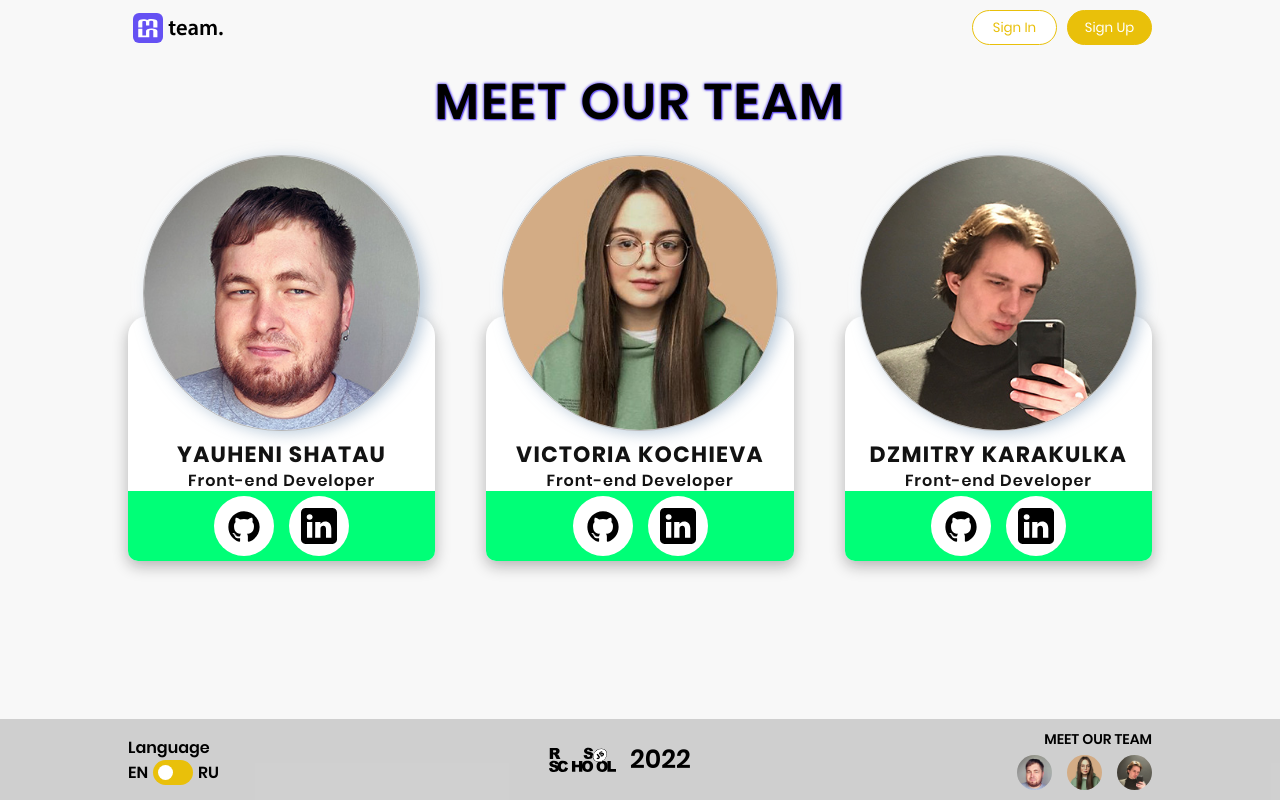
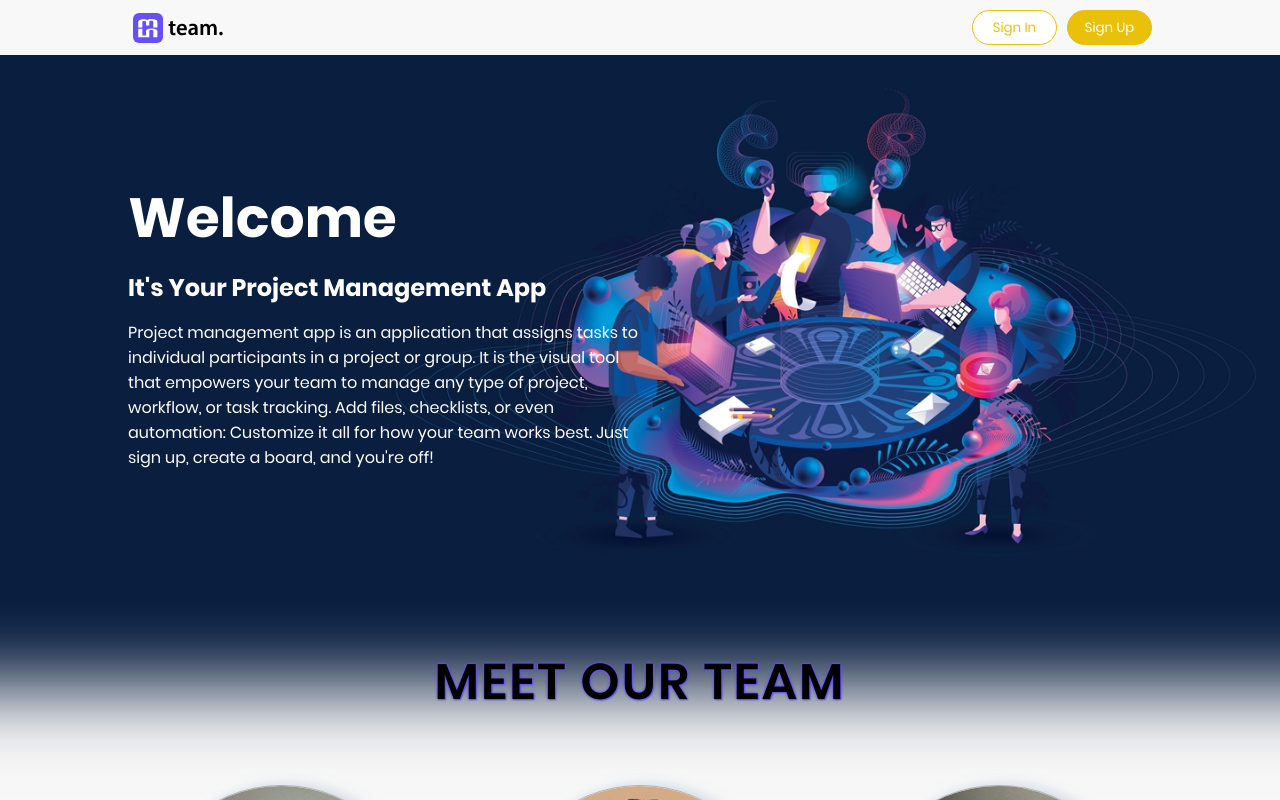
Before and after one commit to jack13only/project-management-app, a React (Create React App) app: page / in a window 1280 px wide. Built offline with nearby package versions, Linux system fonts and the light colour scheme; no server answers.

Commit message:
feat: add styles for welcome page

```diff
--- a/src/features/localization.ts
+++ b/src/features/localization.ts
@@ -55,6 +55,10 @@ export const localizationObj = {
     kochieva: 'Виктория Кочиева',
     karakulka: 'Дмитрий Каракулько',
     doYouWantToChangeUser: 'Выберите нового пользователя',
+    welcome: 'Добро пожаловать',
+    app: 'Ваша система управлениями проектами',
+    aboutProject:
+      'Приложение для управления проектами — это приложение, которое назначает задачи отдельным участникам проекта или группы. Это визуальный инструмент, который позволяет вашей команде управлять любым типом проекта, рабочим процессом или отслеживанием задач. Добавьте файлы, контрольные списки или даже автоматизацию: настройте все так, чтобы ваша команда работала лучше всего. Просто зарегистрируйтесь, создайте доску, и вперед!',
   },
   [enLang]: {
     signIn: 'Sign In',
@@ -109,5 +113,9 @@ export const localizationObj = {
     kochieva: 'Victoria Kochieva',
     karakulka: 'Dzmitry Karakulka',
     doYouWantToChangeUser: 'Choose new task user',
+    welcome: 'Welcome',
+    app: "It's Your Project Management App",
+    aboutProject:
+      "Project management app is an application that assigns tasks to individual participants in a project or group. It is the visual tool that empowers your team to manage any type of project, workflow, or task tracking. Add files, checklists, or even automation: Customize it all for how your team works best. Just sign up, create a board, and you're off!",
   },
 };
--- a/src/pages/welcomePage/WelcomePage.scss
+++ b/src/pages/welcomePage/WelcomePage.scss
@@ -4,20 +4,11 @@
   background-color: $color-grey-white;
 }
 
-.welcome__page {
-  @include flexCenter;
-  flex-direction: column;
-  gap: $base * 3;
-  width: 80%;
-  margin: 0 auto $base * 3 auto;
-
-  @media (max-width: $breakpoint-lg-min) {
-    width: 97%;
-  }
-
+.welcome-page {
   .h2 {
     @include disableSelection;
-    margin-top: $base * 2;
+    margin-top: $base * 10;
+    margin-bottom: $base * 10;
     font-size: $fs-xxxxl;
     text-shadow: 0.063rem 0.063rem 0.063rem $color-purple, 0 0 0.06em $color-purple,
       0 0 0.06em $color-purple;
@@ -29,6 +20,58 @@
     @media (max-width: $breakpoint-md-min) {
       font-size: $fs-xxl;
     }
+  }
+
+  .welcome-page__title {
+    font-size: $base * 11;
+    line-height: $base * 15;
+    margin-bottom: $base * 3;
+  }
+
+  .welcome-page__subtitle {
+    margin-bottom: $base * 3;
+  }
+
+  .welcome-page__content {
+    padding: $base * 25 0;
+    width: 50%;
+    margin-right: auto;
+    color: white;
+
+    @media (max-width: $breakpoint-sm-min) {
+      width: 90%;
+      margin: auto;
+      text-align: center;
+    }
+  }
+
+  .welcome-page__promo {
+    background: #0a1e3f;
+    background-image: url('../../images/YFNLt5hMncNXRFTyJMBGis_ri01GarCduTNi4PLDKgcMxFbphXYXLyaWJDNkFmu.jpg');
+    background-repeat: no-repeat;
+    background-position: 100% center;
+    background-size: contain;
+    box-shadow: 0px -24px 74px 115px rgb(10 30 63);
+
+    @media (max-width: $breakpoint-lg-min) {
+      background-position: 10rem center;
+    }
+
+    @media (max-width: $breakpoint-sm-min) {
+      background: #0a1e3f;
+    }
+  }
+}
+
+.team {
+  @include flexCenter;
+  flex-direction: column;
+  gap: $base * 3;
+  width: 80%;
+  margin: 0 auto $base * 3 auto;
+
+  @media (max-width: $breakpoint-lg-min) {
+    width: 97%;
   }
 }
 
--- a/src/pages/welcomePage/WelcomePage.tsx
+++ b/src/pages/welcomePage/WelcomePage.tsx
@@ -11,7 +11,17 @@ const WelcomePage: FC = () => {
   const { lang } = useAppSelector((state) => state.langStorage);
 
   return (
-    <div data-testid="welcomepage" className="wrapper welcome__page">
+    <div data-testid="welcomepage" className="welcome-page">
+      <div className="welcome-page__promo">
+        <div className="wrapper">
+          <div className="welcome-page__content">
+            <h1 className="welcome-page__title">{localizationObj[lang].welcome}</h1>
+            <h2 className="welcome-page__subtitle">{localizationObj[lang].app}</h2>
+            <p>{localizationObj[lang].aboutProject}</p>
+          </div>
+        </div>
+      </div>
+      <div className="team">
         <h2 className="h2">{localizationObj[lang].meetOurTeam}</h2>
         <div className="welcome__container">
           <WelcomeCard
@@ -37,6 +47,7 @@ const WelcomePage: FC = () => {
           />
         </div>
       </div>
+    </div>
   );
 };
 
--- a/src/pages/welcomePage/components/welcomeCard/WelcomeCard.scss
+++ b/src/pages/welcomePage/components/welcomeCard/WelcomeCard.scss
@@ -60,7 +60,7 @@
   justify-content: center;
   gap: $base * 3;
   padding: $base 0;
-  background-color: $color-green;
+  background-color: $color-purple-09;
   border-bottom-right-radius: $base * 2;
   border-bottom-left-radius: $base * 2;
 }
```
Also changed, not shown: src/images/YFNLt5hMncNXRFTyJMBGis_ri01GarCduTNi4PLDKgcMxFbphXYXLyaWJDNkFmu.jpg (added). Lines whose indentation alone changed are shown as unchanged.
